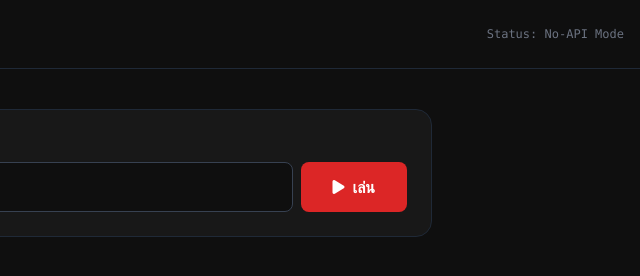
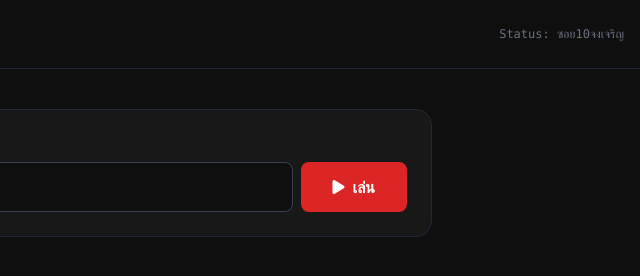
Before and after one commit to Rittha/Mytube, a plain HTML site: page index.html in a window 1280 px wide. Shown: the full height of the page, 640-1280 px from the left. Drawn offline with nearby package versions, Linux system fonts and the light colour scheme.

Commit message:
Update index.html

```diff
--- a/index.html
+++ b/index.html
@@ -18,7 +18,7 @@
             <i class="fa-brands fa-youtube text-red-600 text-3xl"></i>
             <span class="text-xl font-bold tracking-tighter">MY-LOCAL-PLAYER</span>
         </div>
-        <div class="text-xs text-gray-500 font-mono">Status: No-API Mode</div>
+        <div class="text-xs text-gray-500 font-mono">Status: ซอย10จงเจริญ</div>
     </nav>
 
     <main class="flex-grow container mx-auto px-4 py-10 max-w-4xl">
```
